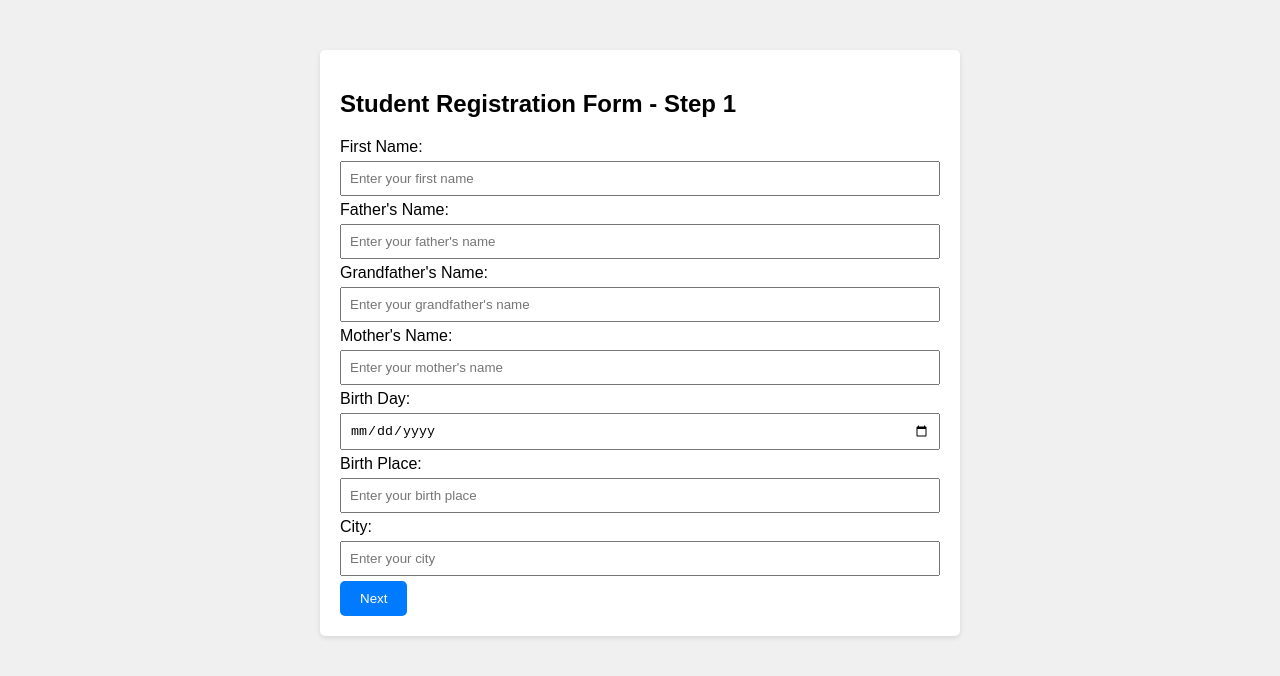
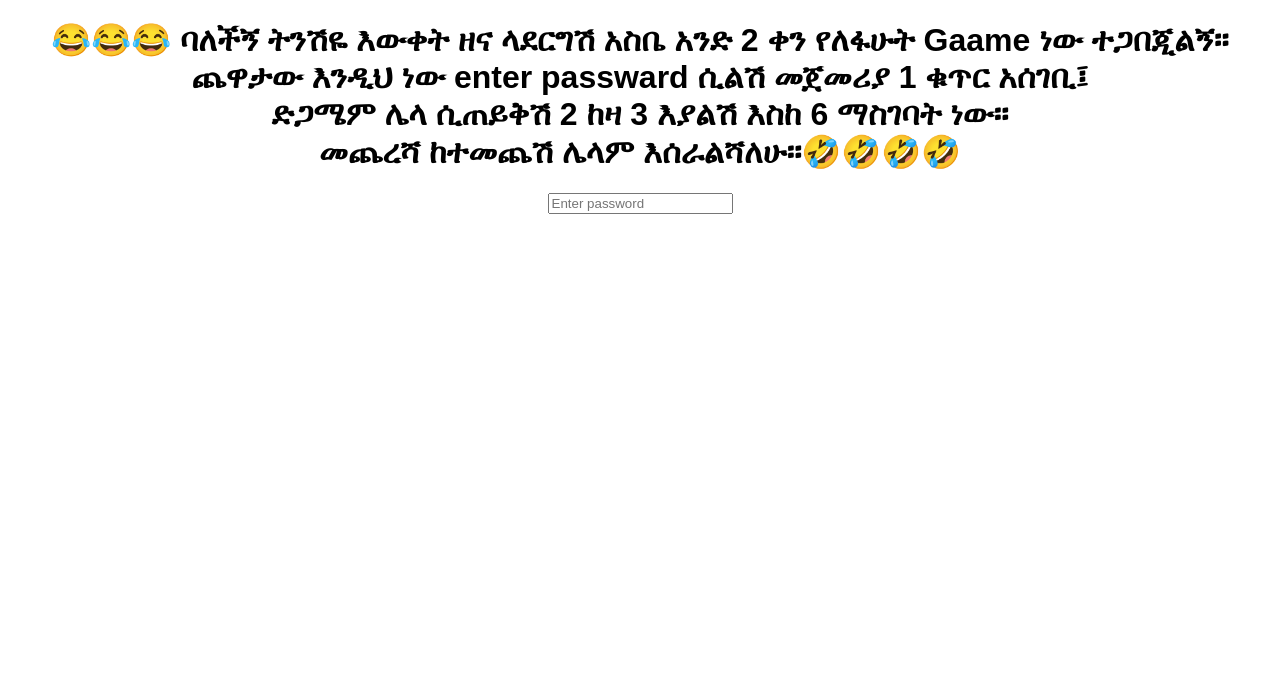
Before and after one commit to Adane21-max/Regst, a plain HTML site: page index.html in a window 1280 px wide. Drawn offline with Linux system fonts and the light colour scheme.

Commit message:
Update index.html

```diff
--- a/index.html
+++ b/index.html
@@ -3,124 +3,81 @@
 <head>
 <meta charset="UTF-8">
 <meta name="viewport" content="width=device-width, initial-scale=1.0">
-
-<title>Student Registration Form - Step 1</title>
-<link rel="stylesheet" href="editor.css">
+<title>Love Code</title>
 <style>
     body {
         font-family: Arial, sans-serif;
-        margin: 0;
-        padding: 0;
-        background-color: #f0f0f0;
+        text-align: center;
     }
-    .container {
-        max-width: 600px;
-        margin: 50px auto;
-        padding: 20px;
-        background-color: #fff;
-        border-radius: 5px;
-        box-shadow: 0 2px 5px rgba(0, 0, 0, 0.1);
+    #password-input {
+        margin-top: 20px;
     }
-    input {
-        width: 100%;
-        padding: 8px;
-        margin: 5px 0;
-        box-sizing: border-box;
+
+    @keyframes slideIn {
+        from {
+            transform: translateX(-100%);
+            opacity: 0;
+        }
+        to {
+            transform: translateX(0);
+            opacity: 1;
+        }
     }
-    button {
-        padding: 10px 20px;
-        background-color: #007bff;
-        color: #fff;
-        border: none;
-        border-radius: 5px;
-        cursor: pointer;
+
+    @keyframes bounce {
+        0%, 20%, 50%, 80%, 100% {
+            transform: translateY(0) rotate(50deg);
+        }
+        40% {
+            transform: translateY(-30px) rotate(90deg);
+        }
+        60% {
+            transform: translateY(-15px) rotate(90deg);
+        }
+    }
+
+    .animated-text {
+        animation: slideIn 10s ease-in-out, bounce 5s ease infinite;
     }
 </style>
 </head>
 <body>
-<div class="container" id="step1">
-    <h2>Student Registration Form - Step 1</h2>
-    <label for="firstName">First Name:</label>
-    <input type="text" id="firstName" placeholder="Enter your first name">
-    <label for="fatherName">Father's Name:</label>
-    <input type="text" id="fatherName" placeholder="Enter your father's name">
-    <label for="grandfatherName">Grandfather's Name:</label>
-    <input type="text" id="grandfatherName" placeholder="Enter your grandfather's name">
-    <label for="motherName">Mother's Name:</label>
-    <input type="text" id="motherName" placeholder="Enter your mother's name">
-    <label for="birthDay">Birth Day:</label>
-    <input type="date" id="birthDay">
-    <label for="birthPlace">Birth Place:</label>
-    <input type="text" id="birthPlace" placeholder="Enter your birth place">
-    <label for="city">City:</label>
-    <input type="text" id="city" placeholder="Enter your city">
-    <button onclick="nextStep()">Next</button>
-</div>
-
-<div class="container" id="step2" style="display: none;">
-    <h2>Student Registration Form - Step 2</h2>
-    <label for="paymentMethod">Payment Method:</label>
-    <select id="paymentMethod">
-        <option value="telebirr">Telebirr -0936592189 Adane Ferede </option>
-        <option value="cbe">CBE - you know my account </option>
-    </select>
-    <label for="payment">Registration Payment For Adane Ferede (ETB500):</label>
-    <input type="file" id="payment" accept="image/*">
-    <button onclick="registerStudent()">Register</button>
-</div>
-
-<div class="container" id="confirmation" style="display: none;">
-    <h2>🎉 Registration Successful! 🎉</h2>
-    <p>Congratulations, [First Name]! 🌟 You are now officially part of our student community at [School Name]. Get ready to embark on an exciting learning journey filled with knowledge, growth, and fun!</p>
-    <p>Your classes will kick off on Monday, September 4, 2024. 📚 Mark your calendars and prepare to dive into a world of new opportunities and experiences!</p>
-    <p>We can't wait to see you shine and thrive in our vibrant learning environment. 🌟 Welcome aboard, [First Name]! 🚀</p>
-</div>
+<h1>😂😂😂 ባለችኝ ትንሽዬ እውቀት ዘና ላደርግሽ አስቤ አንድ 2 ቀን የለፋሁት Gaame ነው ተጋበጂልኝ።<br>ጨዋታው እንዲህ ነው enter passward ሲልሽ መጀመሪያ 1 ቁጥር አሰገቢ፤ <br>
+ድጋሜም ሌላ ሲጠይቅሽ 2 ከዛ 3 እያልሽ እስከ 6 ማስገባት ነው።<br> መጨረሻ ከተመጨሽ ሌላም እሰራልሻለሁ።🤣🤣🤣🤣</h1>
+<div id="password-input"></div>
 
 <script>
-    function nextStep() {
-        const firstName = document.getElementById('firstName').value;
-        const fatherName = document.getElementById('fatherName').value;
-        const grandfatherName = document.getElementById('grandfatherName').value;
-        const motherName = document.getElementById('motherName').value;
-        const birthDay = document.getElementById('birthDay').value;
-        const birthPlace = document.getElementById('birthPlace').value;
-        const city = document.getElementById('city').value;
+    const passwords = ["1", "2", "3", "4", "5", "6"];
+    let step = 0;
 
-        if (firstName && fatherName && grandfatherName && motherName && birthDay && birthPlace && city) {
-            document.getElementById('step1').style.display = 'none';
-            document.getElementById('step2').style.display = 'block';
-        } else {
-            alert('Please fill in all fields in Step 1.');
+    function checkPassword(input) {
+        if (step === 0 && input === "1") {
+            document.getElementById("password-input").innerHTML = "እ---I";
+            document.getElementById("password-input").innerHTML += "<br><input type='text' id='password' placeholder='Enter next password' oninput='checkPassword(this.value)'>";
+            step++;
+        } else if (step === 1 && input === "2") {
+            document.getElementById("password-input").innerHTML += "<br>ወ---Love";
+            document.getElementById("password-input").innerHTML += "<br><input type='text' id='password' placeholder='Enter next password' oninput='checkPassword(this.value)'>";
+            step++;
+        } else if (step === 2 && input === "3") {
+            document.getElementById("password-input").innerHTML += "<br>ድ---You";
+            document.getElementById("password-input").innerHTML += "<br><input type='text' id='password' placeholder='Enter next password' oninput='checkPassword(this.value)'>";
+            step++;
+        } else if (step === 3 && input === "4") {
+            document.getElementById("password-input").innerHTML += "<br>ሃ---So";
+            document.getElementById("password-input").innerHTML += "<br><input type='text' id='password' placeholder='Enter next password' oninput='checkPassword(this.value)'>";
+            step++;
+        } else if (step === 4 && input === "5") {
+            document.getElementById("password-input").innerHTML += "<br>ለሁ❤❤❤---Much";
+            document.getElementById("password-input").innerHTML += "<br><input type='text' id='password' placeholder='Enter next password' oninput='checkPassword(this.value)'>";
+            step++;
+        } else if (step === 5 && input === "6") {
+            document.getElementById("password-input").innerHTML += "<br><span class='animated-text'> አንቺ ምን ብለሽ ነው የጻፍሽው እውነትሽን ነው?<br>እኔም በጣም እወድሻለሁ❤❤❤---Me too❤❤❤<br> ተሸንፈሻል💪💪💪</span>";
+            step++;
         }
     }
 
-    function registerStudent() {
-        const firstName = document.getElementById('firstName').value;
-        const fatherName = document.getElementById('fatherName').value;
-        const grandfatherName = document.getElementById('grandfatherName').value;
-        const motherName = document.getElementById('motherName').value;
-        const birthDay = document.getElementById('birthDay').value;
-        const birthPlace = document.getElementById('birthPlace').value;
-        const city = document.getElementById('city').value;
-        const paymentMethod = document.getElementById('paymentMethod').value;
-        const paymentFile = document.getElementById('payment').files[0];
-
-        if (firstName && fatherName && grandfatherName && motherName && birthDay && birthPlace && city && paymentMethod && paymentFile) {
-            let students = JSON.parse(localStorage.getItem('students')) || [];
-            const student = { firstName, fatherName, grandfatherName, motherName, birthDay, birthPlace, city, paymentMethod, payment: paymentFile.name };
-            students.push(student);
-            localStorage.setItem('students', JSON.stringify(students));
-            document.getElementById('step2').style.display = 'none';
-            document.getElementById('confirmation').style.display = 'block';
-            document.getElementById('confirmation').innerHTML = `
-                <h2>🎉 Registration Successful! 🎉</h2>
-                <p>Congratulations, ${firstName}! 🌟 You are now officially part of our student community at <strong>SCHOOL OF STUPIDS</strong>. Get ready to embark on an exciting learning journey filled with knowledge, growth, and fun!</p>
-                <p>Your classes will kick off on Monday, September 4, 2024. <br></p>
-            `;
-        } else {
-            alert('Please fill in all fields and upload the payment receipt.');
-        }
-    }
+    document.getElementById("password-input").innerHTML = "<input type='text' id='password' placeholder='Enter password' oninput='checkPassword(this.value)'>";
 </script>
 </body>
 </html>
```
